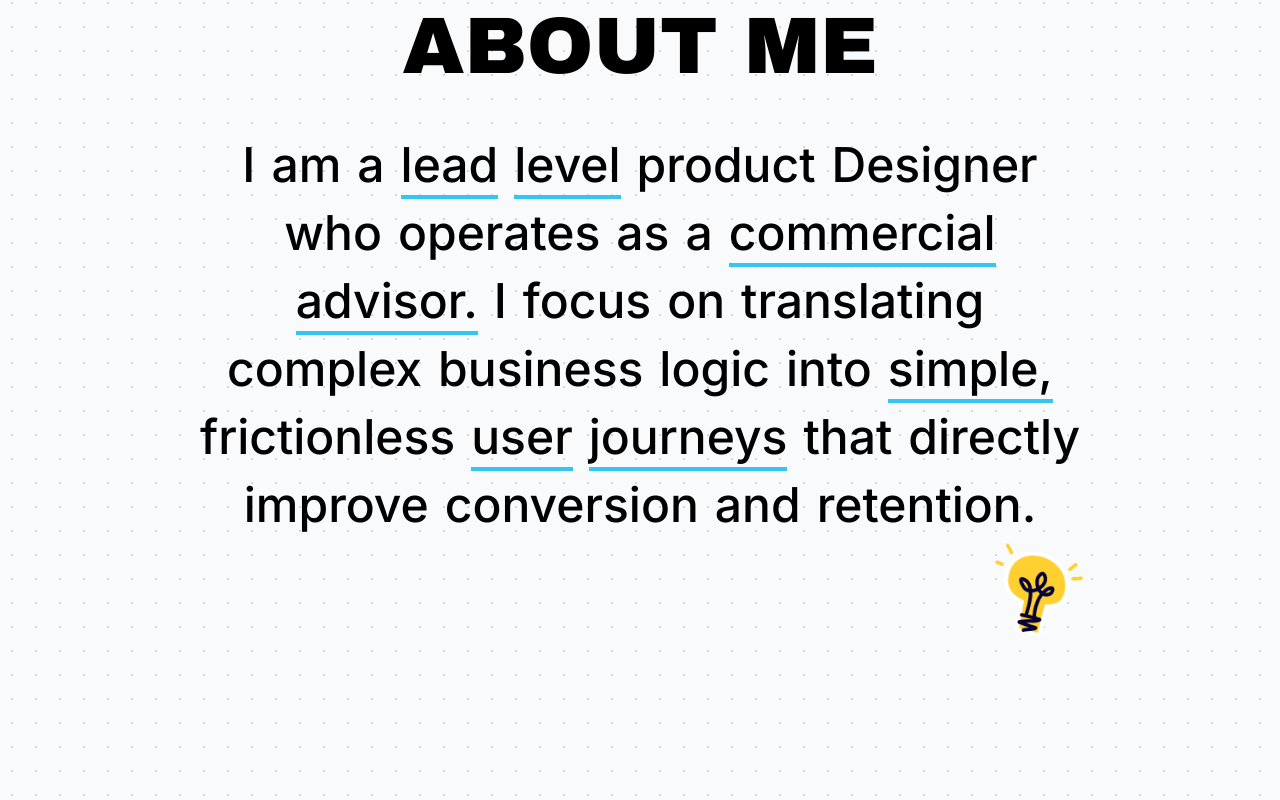
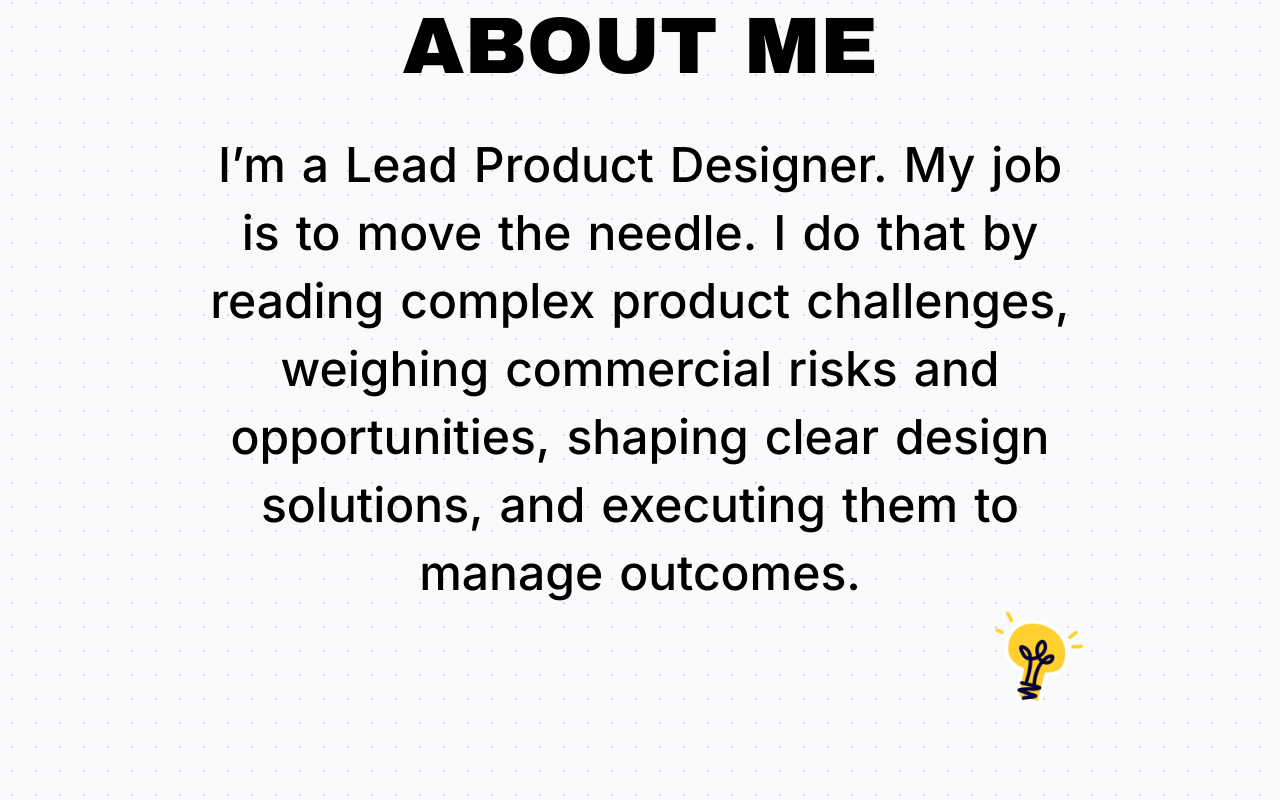
Before and after one commit to andrewleevey-ux/andrew-leevey-portfolio, a Next.js app: page / in a window 1280 px wide. Shown: the part 993-1793 px from the top of the page. Built offline with nearby package versions, Linux system fonts and the light colour scheme; a web font is replaced by a local one.

Commit message:
feat(about): update positioning statement copy and remove inline underlines

```diff
--- a/components/AboutMeSection.tsx
+++ b/components/AboutMeSection.tsx
@@ -17,69 +17,27 @@ const archivoBlack = Archivo_Black({
   weight: "400",
 });
 
-export interface TextNode {
-  text: string;
-  isUnderlined?: boolean;
-}
+export const ABOUT_STATEMENT =
+  "I’m a Lead Product Designer. My job is to move the needle. I do that by reading complex product challenges, weighing commercial risks and opportunities, shaping clear design solutions, and executing them to manage outcomes.";
 
-export const WORDS: TextNode[] = [
-  { text: "I" },
-  { text: "am" },
-  { text: "a" },
-  { text: "lead", isUnderlined: true },
-  { text: "level", isUnderlined: true },
-  { text: "product" },
-  { text: "Designer" },
-  { text: "who" },
-  { text: "operates" },
-  { text: "as" },
-  { text: "a" },
-  { text: "commercial", isUnderlined: true },
-  { text: "advisor.", isUnderlined: true },
-  { text: "I" },
-  { text: "focus" },
-  { text: "on" },
-  { text: "translating" },
-  { text: "complex" },
-  { text: "business" },
-  { text: "logic" },
-  { text: "into" },
-  { text: "simple,", isUnderlined: true },
-  { text: "frictionless" },
-  { text: "user", isUnderlined: true },
-  { text: "journeys", isUnderlined: true },
-  { text: "that" },
-  { text: "directly" },
-  { text: "improve" },
-  { text: "conversion" },
-  { text: "and" },
-  { text: "retention." },
-];
+export const WORDS: string[] = ABOUT_STATEMENT.split(" ");
 
 interface WordProps {
   children: string;
   progress: MotionValue<number>;
   range: [number, number];
-  isUnderlined?: boolean;
 }
 
-function Word({ children, progress, range, isUnderlined }: WordProps) {
+function Word({ children, progress, range }: WordProps) {
   const shouldReduceMotion = useReducedMotion();
   const color = useTransform(progress, range, ["#d1d5db", "#000000"]);
-  const scaleX = useTransform(progress, range, [0, 1]);
 
   return (
     <motion.span
       style={{ color: shouldReduceMotion ? "#000000" : color }}
-      className={`text-gray-300${isUnderlined ? " relative inline-block" : ""}`}
+      className="text-gray-300"
     >
       {children}
-      {isUnderlined && (
-        <motion.span
-          style={{ scaleX: shouldReduceMotion ? 1 : scaleX }}
-          className="absolute left-0 -bottom-1 w-full h-[4px] bg-[#36C5F0] origin-left"
-        />
-      )}
     </motion.span>
   );
 }
@@ -112,17 +70,16 @@ export default function AboutMeSection() {
           ref={containerRef}
           className="flex flex-wrap justify-center gap-x-3 md:gap-x-4 gap-y-1 md:gap-y-2 text-3xl md:text-5xl font-medium text-center max-w-4xl leading-tight"
         >
-          {WORDS.map((node, i) => {
+          {WORDS.map((word, i) => {
             const start = i / WORDS.length;
             const end = start + 1 / WORDS.length;
             return (
               <Word
-                key={`${node.text}-${i}`}
+                key={`${word}-${i}`}
                 progress={scrollYProgress}
                 range={[start, end]}
-                isUnderlined={node.isUnderlined}
               >
-                {node.text}
+                {word}
               </Word>
             );
           })}
```
